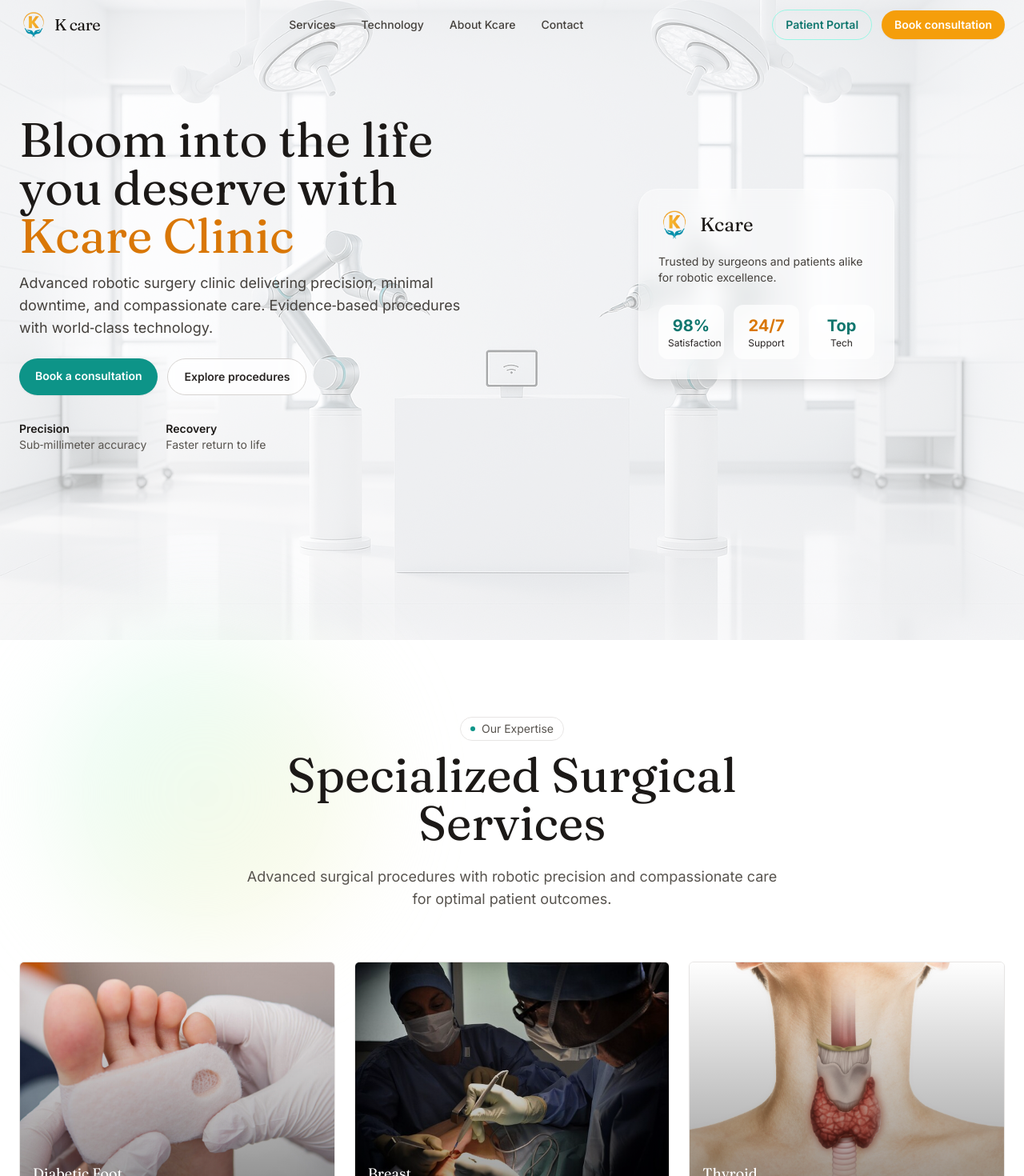
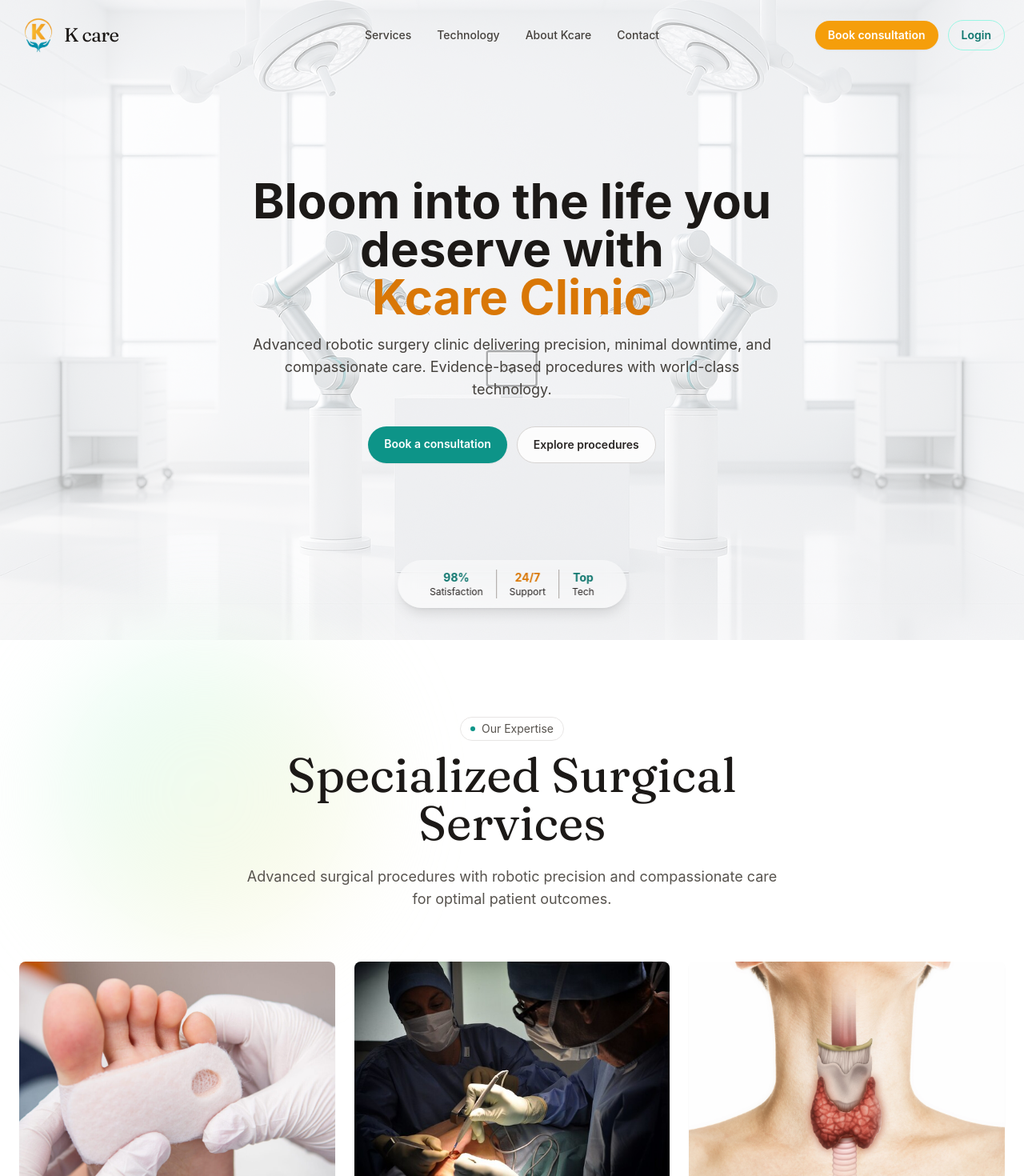
Before and after one commit to rohan1207/Kcare_New, a React (Vite) app: page / in a window 1280 px wide. Shown: the top 1470 px of the page at 80% size. Built offline with nearby package versions, Linux system fonts and the light colour scheme.

Commit message:
first commit

```diff
--- a/index.html
+++ b/index.html
@@ -7,7 +7,7 @@
   <!-- Fonts: elegant display + clean sans -->
   <link rel="preconnect" href="https://fonts.googleapis.com">
   <link rel="preconnect" href="https://fonts.gstatic.com" crossorigin>
-  <link href="https://fonts.googleapis.com/css2?family=Fraunces:opsz,wght@9..144,300;9..144,400;9..144,600;9..144,700&family=Inter:wght@400;500;600;700&display=swap" rel="stylesheet">
+  <link href="https://fonts.googleapis.com/css2?family=Fraunces:opsz,wght@9..144,300;9..144,400;9..144,600;9..144,700&family=Poppins:wght@400;500;600;700&display=swap" rel="stylesheet">
   <title>Kcare Clinic</title>
   </head>
   <body>
--- a/src/components/Founder.jsx
+++ b/src/components/Founder.jsx
@@ -21,7 +21,7 @@ export default function Founder() {
   return (
     <section
       id="founder"
-      className="relative isolate overflow-hidden py-16 md:py-24"
+      className="relative isolate overflow-hidden pt-4 pb-5 md:pt-12 md:pb-24 -mt-12"
     >
       <div className="mx-auto grid max-w-7xl items-start gap-10 px-4 md:grid-cols-12 md:px-6">
         {/* Left: portrait / identity card */}
--- a/src/components/Hero.jsx
+++ b/src/components/Hero.jsx
@@ -1,7 +1,7 @@
 // Hero for Hcare – uses robo6.png as background, clean layout inspired by reference
 export default function Hero() {
   return (
-    <section id="home" className="relative isolate min-h-screen">
+    <section id="home" className="relative isolate flex min-h-screen items-center justify-center">
       {/* Background image with soft overlay */}
       <div
         className="absolute inset-0 -z-10 bg-cover bg-center"
@@ -10,19 +10,18 @@ export default function Hero() {
       />
       <div className="absolute inset-0 -z-10 bg-white/65" aria-hidden="true" />
 
-      <div className="mx-auto grid max-w-7xl items-center gap-10 px-4 pb-20 pt-28 md:grid-cols-2 md:px-6 md:pt-36">
-        <div>
-          <h1 className="font-display text-4xl leading-tight text-stone-900 sm:text-5xl md:text-6xl">
+      <div className="mx-auto max-w-4xl px-4 text-center">
+        <h1 className="text-4xl font-bold leading-tight text-stone-900 sm:text-5xl md:text-6xl">
           Bloom into the life you deserve with
           <span className="block text-amber-600">Kcare Clinic</span>
         </h1>
-          <p className="mt-4 max-w-xl text-base leading-relaxed text-stone-700 sm:text-lg">
+        <p className="mx-auto mt-4 max-w-2xl text-base leading-relaxed text-stone-700 sm:text-lg">
           Advanced robotic surgery clinic delivering precision, minimal
-            downtime, and compassionate care. Evidence‑based procedures with
-            world‑class technology.
+          downtime, and compassionate care. Evidence-based procedures with
+          world-class technology.
         </p>
 
-          <div className="mt-6 flex flex-wrap gap-3">
+        <div className="mt-8 flex justify-center gap-3">
           <a
             href="#book"
             className="rounded-full bg-teal-600 px-5 py-3 text-sm font-semibold text-white shadow-sm hover:bg-teal-700"
@@ -36,47 +35,22 @@ export default function Hero() {
             Explore procedures
           </a>
         </div>
-
-          <div className="mt-8 flex items-center gap-6 text-sm text-stone-600">
-            <div>
-              <span className="block font-semibold text-stone-900">
-                Precision
-              </span>
-              <span>Sub‑millimeter accuracy</span>
-            </div>
-            <div>
-              <span className="block font-semibold text-stone-900">
-                Recovery
-              </span>
-              <span>Faster return to life</span>
-            </div>
-          </div>
       </div>
 
-        <div className="relative hidden md:block">
-          {/* Decorative glass card */}
-          <div className="mx-auto w-80 rounded-3xl border border-white/40 bg-white/40 p-6 backdrop-blur-md shadow-lg">
-            <div className="flex items-center gap-3">
-              <img src="/logo1.png" alt="Hcare" className="h-10 w-10" />
-              <div className="font-display text-2xl text-stone-900">Kcare</div>
-            </div>
-            <p className="mt-4 text-sm text-stone-700">
-              Trusted by surgeons and patients alike for robotic excellence.
-            </p>
-            <div className="mt-6 grid grid-cols-3 gap-3 text-center">
-              <div className="rounded-xl bg-white/70 p-3 text-stone-800">
-                <div className="text-xl font-bold text-teal-700">98%</div>
+      {/* Stats Bar at the bottom */}
+      <div className="absolute bottom-10 left-1/2 -translate-x-1/2">
+        <div className="flex items-center divide-x divide-stone-400 rounded-full bg-white/50 px-6 py-3 text-center text-sm text-stone-800 shadow-lg backdrop-blur-md">
+          <div className="px-4">
+            <div className="font-bold text-teal-700">98%</div>
             <div className="text-xs">Satisfaction</div>
           </div>
-              <div className="rounded-xl bg-white/70 p-3 text-stone-800">
-                <div className="text-xl font-bold text-amber-600">24/7</div>
+          <div className="px-4">
+            <div className="font-bold text-amber-600">24/7</div>
             <div className="text-xs">Support</div>
           </div>
-              <div className="rounded-xl bg-white/70 p-3 text-stone-800">
-                <div className="text-xl font-bold text-teal-700">Top</div>
+          <div className="px-4">
+            <div className="font-bold text-teal-700">Top</div>
             <div className="text-xs">Tech</div>
-              </div>
-            </div>
           </div>
         </div>
       </div>
--- a/src/components/Navbar.jsx
+++ b/src/components/Navbar.jsx
@@ -24,15 +24,19 @@ export default function Navbar() {
             : "bg-transparent backdrop-blur-0")
         }
       >
-        <nav className="mx-auto flex max-w-7xl items-center justify-between gap-4 px-4 py-3 md:px-6">
-          <a href="/" className="flex items-center gap-2">
-            <img src="/logo1.png" alt="Hcare" className="h-9 w-auto" />
-            <span className="font-display text-xl tracking-tight text-stone-900">
-              K care
-            </span>
-          </a>
+        <nav className="mx-auto flex max-w-7xl items-center justify-between gap-4 px-4 py-5 md:px-6">
+          {/* Left section */}
+          <div className="flex flex-1 items-center justify-start">
+            <a href="/" className="flex items-center gap-2">
+              <img src="/logo1.png" alt="Hcare" className="h-12 w-auto" />
+              <span className="font-display text-2xl tracking-tight text-stone-900">
+                K care
+              </span>
+            </a>
+          </div>
 
-          <div className="hidden items-center gap-8 md:flex">
+          {/* Center section */}
+          <div className="hidden flex-1 items-center justify-center gap-8 md:flex">
             <a
               href="#services"
               className="text-sm font-medium text-stone-700 hover:text-teal-700"
@@ -59,20 +63,27 @@ export default function Navbar() {
             </a>
           </div>
 
-          <div className="hidden items-center gap-3 md:flex">
-            <button
-              type="button"
-              onClick={() => window.open('https://kcare-patient-portal.onrender.com', '_blank')}
-              className="rounded-full border border-teal-200 px-4 py-2 text-sm font-semibold text-teal-700 hover:border-teal-300"
-            >
-              Patient Portal
-            </button>
+          {/* Right section */}
+          <div className="hidden flex-1 items-center justify-end gap-3 md:flex">
+
             <a
               href="#book"
               className="rounded-full bg-amber-500 px-4 py-2 text-sm font-semibold text-white shadow-sm hover:bg-amber-600"
             >
               Book consultation
             </a>
+             <button
+              type="button"
+              onClick={() =>
+                window.open(
+                  "https://kcare-patient-portal.onrender.com",
+                  "_blank"
+                )
+              }
+              className="rounded-full border border-teal-200 px-4 py-2 text-sm font-semibold text-teal-700 hover:border-teal-300"
+            >
+              Login
+            </button>
           </div>
 
           <button
@@ -127,18 +138,19 @@ export default function Navbar() {
                 </a>
               </div>
               <div className="mt-3 flex gap-2">
-                <button
-                  onClick={() => setIsAuthModalOpen(true)}
-                  className="flex-1 rounded-full border border-teal-200 px-4 py-2 text-center text-sm font-semibold text-teal-700"
-                >
-                  Patient Portal
-                </button>
+
                 <a
                   href="#book"
                   className="flex-1 rounded-full bg-amber-500 px-4 py-2 text-center text-sm font-semibold text-white"
                 >
                   Book
                 </a>
+                 <button
+                  onClick={() => setIsAuthModalOpen(true)}
+                  className="flex-1 rounded-full border border-teal-200 px-4 py-2 text-center text-sm font-semibold text-teal-700"
+                >
+                  Login
+                </button>
               </div>
             </div>
           </div>
--- a/src/components/Services.jsx
+++ b/src/components/Services.jsx
@@ -92,37 +92,26 @@ const SERVICES = [
 
 function ServiceCard({ service }) {
   return (
-    <div className="group relative aspect-[4/3] overflow-hidden rounded-md border border-stone-200 bg-white/70 shadow-sm transition-all duration-500 hover:border-stone-300 hover:shadow-md">
-      {/* Base image layer */}
-      <div className="absolute inset-0">
+    <div className="group overflow-hidden rounded-lg bg-white shadow-sm transition-all duration-300 hover:scale-105 hover:shadow-lg">
+      <div className="aspect-[4/3] overflow-hidden">
         <img
           src={service.image}
           alt={service.title}
-          className="h-full w-full object-cover transition-transform duration-700"
+          className="h-full w-full object-cover"
         />
-        <div className="absolute inset-0 bg-gradient-to-t from-black/40 to-transparent" />
-        <div className="absolute bottom-0 left-0 right-0 p-4">
-          <h3 className="font-display text-lg font-medium text-white drop-shadow-sm">
-            {service.title}
-          </h3>
       </div>
-      </div>
-
-      {/* Content overlay that slides up */}
-      <div className="absolute inset-0 translate-y-full bg-white/95 p-4 backdrop-blur-sm transition-transform duration-500 ease-out group-hover:translate-y-0">
-        <div className="flex h-full flex-col">
+      <div className="p-4">
         <h3 className="font-display text-lg font-medium text-stone-900">
           {service.title}
         </h3>
         <p className="mt-2 text-sm leading-relaxed text-stone-600">
           {service.description}
         </p>
-          <div className="mt-auto pt-4">
+        <div className="mt-4">
           <button className="inline-flex items-center gap-1.5 rounded-full bg-teal-50 px-3 py-1.5 text-sm font-medium text-teal-700 transition-colors hover:bg-teal-100">
             Learn more
             <ArrowRightIcon className="h-4 w-4" />
           </button>
-          </div>
         </div>
       </div>
     </div>
@@ -165,7 +154,7 @@ export default function Services() {
 
         {/* Trust banner */}
         <div className="mt-16 flex items-center justify-center">
-          <div className="inline-flex items-center gap-3 rounded-full border border-stone-200 bg-white/80 px-4 py-2 text-sm text-stone-700 shadow-sm backdrop-blur-sm">
+          <div className="inline-flex items-center gap-3 rounded-full border border-stone-200 bg-white/80 px-4 -py-1 -mb-12 text-sm text-stone-700 shadow-sm backdrop-blur-sm">
             <span className="inline-block h-1.5 w-1.5 rounded-full bg-amber-500" />
             Board-certified excellence in surgical care
           </div>
--- a/tailwind.config.js
+++ b/tailwind.config.js
@@ -1,4 +1,6 @@
 /** @type {import('tailwindcss').Config} */
+const defaultTheme = require('tailwindcss/defaultTheme');
+
 module.exports = {
   content: [
     "./index.html",
@@ -6,10 +8,14 @@ module.exports = {
   ],
   theme: {
     extend: {
+      fontFamily: {
+        sans: ['Poppins', ...defaultTheme.fontFamily.sans],
+        display: ['Fraunces', ...defaultTheme.fontFamily.sans],
+      },
       animation: {
         'spin-slow': 'spin 20s linear infinite',
       },
     },
   },
-  plugins: [require("@tailwindcss/typography")], // Add this line
+  plugins: [require("@tailwindcss/typography")],
 };
```
Lines whose indentation alone changed are shown as unchanged.
